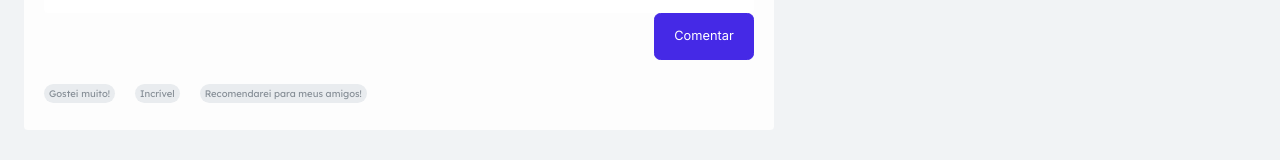
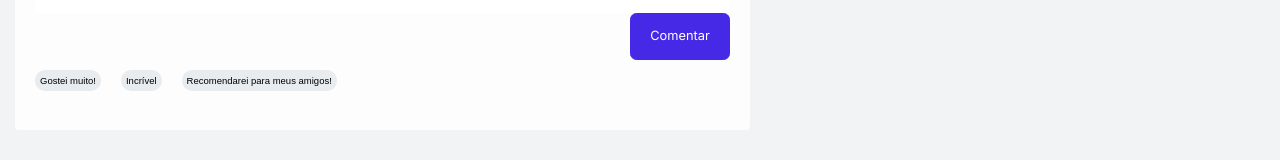
Before and after one commit to Motors-M6-Kenzie-Academy/Front-end, a React (Create React App) app: page /ad/1 in a window 1280 px wide. Shown: the part 1563-1723 px from the top of the page. Built offline with nearby package versions, Linux system fonts and the light colour scheme; no server answers.

Commit message:
created autoComments

```diff
--- a/src/components/BoxComment/index.tsx
+++ b/src/components/BoxComment/index.tsx
@@ -9,7 +9,7 @@ import { Button } from "../Button";
 const BoxComment = () => {
   const { register, handleSubmit } = useForm<ICommentsRequest>();
   const { userLogged } = useContext(UserContext);
-  const { onSubmitComments } = useContext(CommentsContext);
+  const { onSubmitComments, autoPost} = useContext(CommentsContext);
 
   return (
     <DivComment>
@@ -37,13 +37,16 @@ const BoxComment = () => {
         >
           Comentar
         </Button>
+
       </form>
 
       <div className="tags">
-        <span className="ideia">Gostei muito!</span>
-        <span className="ideia">Incrível</span>
-        <span className="ideia">Recomendarei para meus amigos!</span>
+          <button className="ideia" onClick={() => autoPost({content: "Gostei muito!"})}>Gostei muito!</button>
+          <button className="ideia" onClick={() => autoPost({content: "Incrível!"})}>Incrível</button>
+          <button className="ideia" onClick={() => autoPost({content: "Recomendarei para meus amigos!"})}>Recomendarei para meus amigos!</button>
       </div>
+
+
     </DivComment>
   );
 };
--- a/src/components/BoxComment/styles.ts
+++ b/src/components/BoxComment/styles.ts
@@ -53,7 +53,7 @@ export const DivComment = styled.div`
     border: var(--gray7);
     border-radius: 0.25rem;
     padding: 10px;
-    font-size: 16px;
+    font-size: 14px;
   }
 
   placeholder {
@@ -74,8 +74,8 @@ export const DivComment = styled.div`
   .ideia {
     background-color: var(--gray7);
     padding: 5px;
-    border-radius: 1.5rem;
-    margin-top: 1.5rem;
+    margin-top: 10px;
+    border-radius: 10px;
     font-size: 9.5px;
   }
 
@@ -86,10 +86,6 @@ export const DivComment = styled.div`
     align-items: flex-end;
   }
 
-  Button {
-    margin-left: 620px;
-  }
-
   @media screen and (min-width: 43.75rem) {
     margin: 0 5.625rem;
   }
--- a/src/contexts/CommentsContext.tsx
+++ b/src/contexts/CommentsContext.tsx
@@ -19,6 +19,7 @@ interface CommentsContextData {
   setOpenUpdate: React.Dispatch<React.SetStateAction<boolean>>;
   isLoading: boolean;
   setIsLoading: React.Dispatch<React.SetStateAction<boolean>>;
+  autoPost: (data: ICommentsRequest) => void
 }
 
 export const CommentsContext = createContext<CommentsContextData>(
@@ -40,6 +41,10 @@ const CommentsProvider = ({ children }: ICommentsProvierProps) => {
   const [isLoading, setIsLoading] = useState<boolean>(true);
 
   const token = localStorage.getItem("@motors:token")?.toString();
+
+  const autoPost = (data: ICommentsRequest) => {
+    onSubmitComments(data)
+  }
 
   const getComments = async (id: string) => {
     await api
@@ -105,6 +110,7 @@ const CommentsProvider = ({ children }: ICommentsProvierProps) => {
         setOpenUpdate,
         isLoading,
         setIsLoading,
+        autoPost,
       }}
     >
       {children}
```
